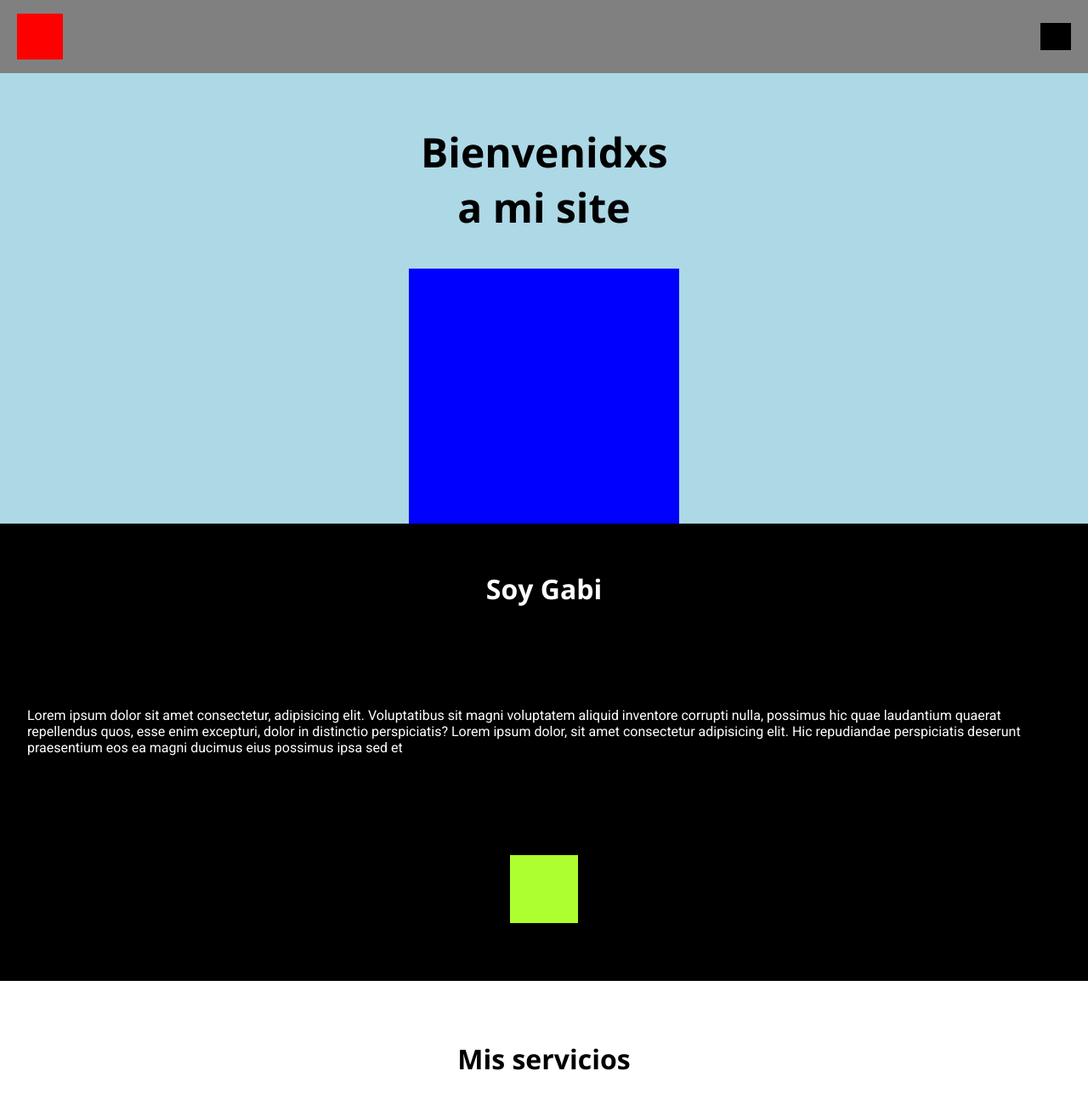
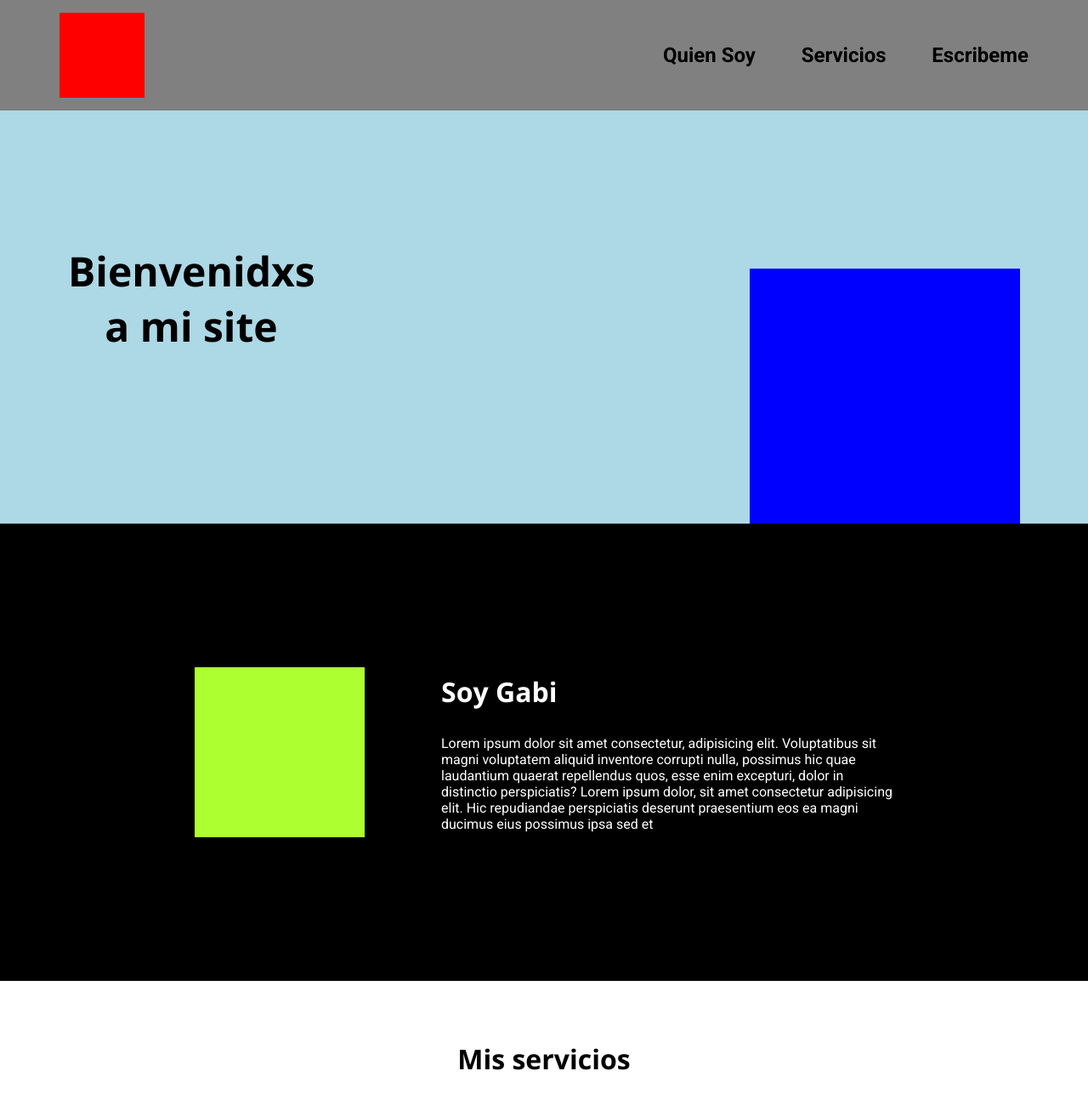
Before and after one commit to rgma1219/sd-l2-maquetado, a plain HTML site: page index.html in a window 1280 px wide. Shown: the top 1300 px of the page at 85% size. Drawn offline with nearby package versions, Linux system fonts and the light colour scheme.

Commit message:
4. Se avanzó con el maquetado de la versión desktop. Aun faltan pantallas por realizar.

```diff
--- a/index.css
+++ b/index.css
@@ -18,20 +18,60 @@ body {
     padding: 0 20px;
 }
 
+@media (min-width: 769px) {
+    .header {
+        width: 100%;
+        height: 130px;
+        background-color: grey;
+        display: flex;
+        justify-content: space-between;
+        align-items: center;
+        padding: 0 70px;
+    }
+}
+
 .header__logo {
     width: 54px;
     height: 54px;
     background-color: red;
 }
 
+@media (min-width: 769px) {
+    .header__logo {
+        width: 100px;
+        height: 100px;
+        background-color: red;
+    }
+}
+
 .header__menu {
     display: none;
+}
+
+@media (min-width: 769px) {
+    .header__menu {
+        display: flex;
+        width: 430px;
+        justify-content: space-between;
+    }
+}
+
+.menu__link {
+    font-family: "Roboto";
+    font-size: 24px;
+    font-weight: 700;
 }
 
 .header__icono-menu {
     width: 36px;
     height: 32px;
     background-color: black;
+}
+
+@media (min-width: 769px) {
+    .header__icono-menu {
+        display: none;
+    }
 }
 
 .main {
@@ -44,6 +84,18 @@ body {
     align-items: center;
 }
 
+@media (min-width: 769px) {
+    .main {
+        width: 100%;
+        height: 486px;
+        background-color: lightblue;
+        display: flex;
+        flex-direction: row;
+        align-items: flex-end;
+        padding: 0 80px;
+    }
+}
+
 .main__titulo-ppal {
     font-size: 48px;
     font-weight: 700;
@@ -51,6 +103,12 @@ body {
     text-align: center;
     margin-top: 60px;
     width: 290px;
+}
+
+@media (min-width: 769px) {
+    .main__titulo-ppal {
+        padding-bottom: 200px;
+    }
 }
 
 .main__foto-mia {
@@ -65,8 +123,38 @@ body {
     background-color: black;
     display: flex;
     flex-direction: column;
+    align-items: center;
+    justify-content: center;
+}
+
+.section-1__contenedor {
+    width: 312px;
+    height: 402px;
+    display: flex;
+    flex-direction: column;
     justify-content: space-between;
     align-items: center;
+}
+
+@media (min-width: 769px) {
+    .section-1__contenedor {
+        display: flex;
+        flex-direction: row-reverse;
+        width: 822px;
+        height: 240px;
+    }
+}
+
+.section-1__cont-tit-text {
+    display: grid;
+    gap: 30px;
+}
+
+@media (min-width: 769px) {
+    .section-1__cont-tit-text {
+        max-width: 532px;
+        max-height: 240px;
+    }
 }
 
 .section-1__titulo-secundario {
@@ -74,10 +162,15 @@ body {
     font-weight: 700;
     font-family: "Open Sans";
     text-align: center;
-    width: 271px;
     color: white;
-    margin: 0 auto;
-    padding-top: 55px;
+}
+
+@media (min-width: 769px) {
+    .section-1__titulo-secundario {
+        padding: 0;
+        margin: 0;
+        text-align: left;
+    }
 }
 
 .section-1__texto {
@@ -85,14 +178,27 @@ body {
     font-size: 16px;
     font-weight: 400;
     color: white;
-    padding: 0 32px;
+}
+
+@media (min-width: 769px) {
+    .section-1__texto {
+        padding: 0;
+    }
 }
 
 .section-1__icono {
     width: 80px;
     height: 80px;
     background-color: greenyellow;
-    margin-bottom: 68px;
+}
+
+@media (min-width: 769px) {
+    .section-1__icono {
+        width: 200px;
+        height: 200px;
+        background-color: greenyellow;
+        margin: 0;
+    }
 }
 
 .section-2 {
--- a/index.html
+++ b/index.html
@@ -16,30 +16,37 @@
         <header class="header">
             <div class="header__logo"></div>
             <div class="header__menu">
-                <ul>
-                    <li>Quien Soy</li>
-                    <li>Servicios</li>
-                    <li>Escribime</li>
-                </ul>
+                <p class="menu__link">Quien Soy</p>
+                <p class="menu__link">Servicios</p>
+                <p class="menu__link">Escribeme</p>
             </div>
             <div class="header__icono-menu"></div>
         </header>
         <main class="main">
+            <div class="main__cont-titulo">
                 <h2 class="main__titulo-ppal">Bienvenidxs a mi site</h2>
+            </div>
+            <div class="main__cont-foto">
                 <div class="main__foto-mia"></div>
+            </div>
         </main>
         <section class="section-1">
+            <div class="section-1__contenedor">
+                <div class="section-1__cont-tit-text">
                     <h3 class="section-1__titulo-secundario">Soy Gabi</h3>
                     <p class="section-1__texto">
-                Lorem ipsum dolor sit amet consectetur, adipisicing elit.
-                Voluptatibus sit magni voluptatem aliquid inventore corrupti
-                nulla, possimus hic quae laudantium quaerat repellendus quos,
-                esse enim excepturi, dolor in distinctio perspiciatis? Lorem
-                ipsum dolor, sit amet consectetur adipisicing elit. Hic
-                repudiandae perspiciatis deserunt praesentium eos ea magni
-                ducimus eius possimus ipsa sed et
+                        Lorem ipsum dolor sit amet consectetur, adipisicing
+                        elit. Voluptatibus sit magni voluptatem aliquid
+                        inventore corrupti nulla, possimus hic quae laudantium
+                        quaerat repellendus quos, esse enim excepturi, dolor in
+                        distinctio perspiciatis? Lorem ipsum dolor, sit amet
+                        consectetur adipisicing elit. Hic repudiandae
+                        perspiciatis deserunt praesentium eos ea magni ducimus
+                        eius possimus ipsa sed et
                     </p>
+                </div>
                 <div class="section-1__icono"></div>
+            </div>
         </section>
         <section class="section-2">
             <h3 class="section-2__titulo-secundario">Mis servicios</h3>
```
Lines whose indentation alone changed are shown as unchanged.
